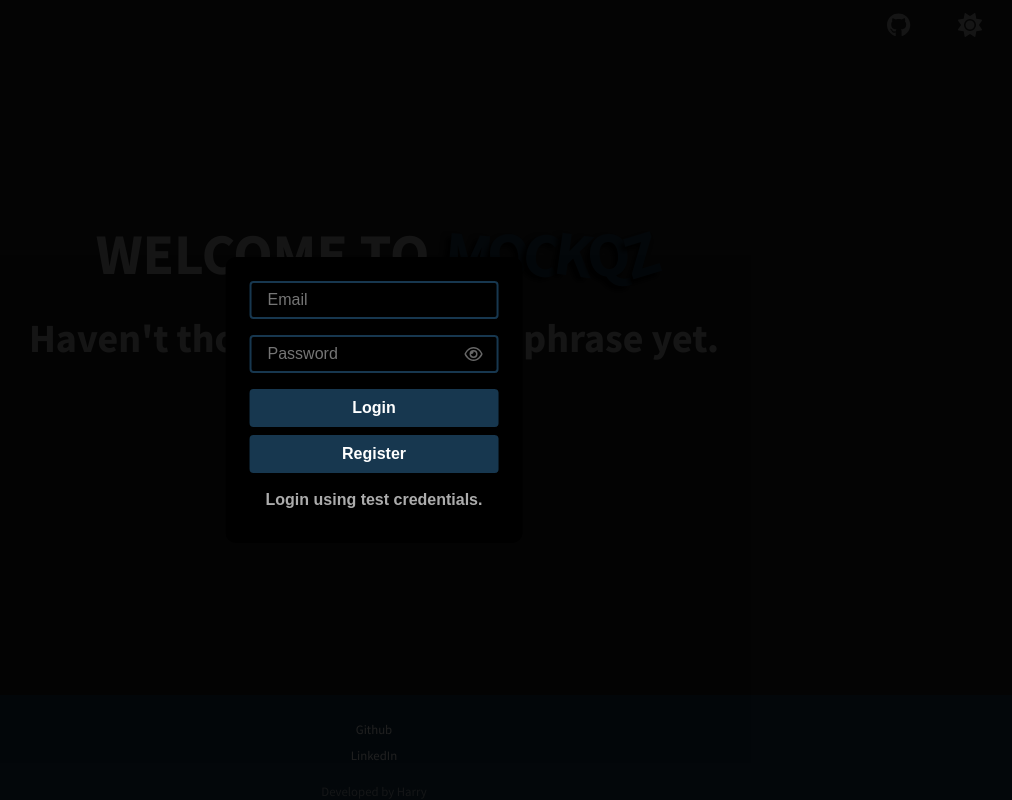
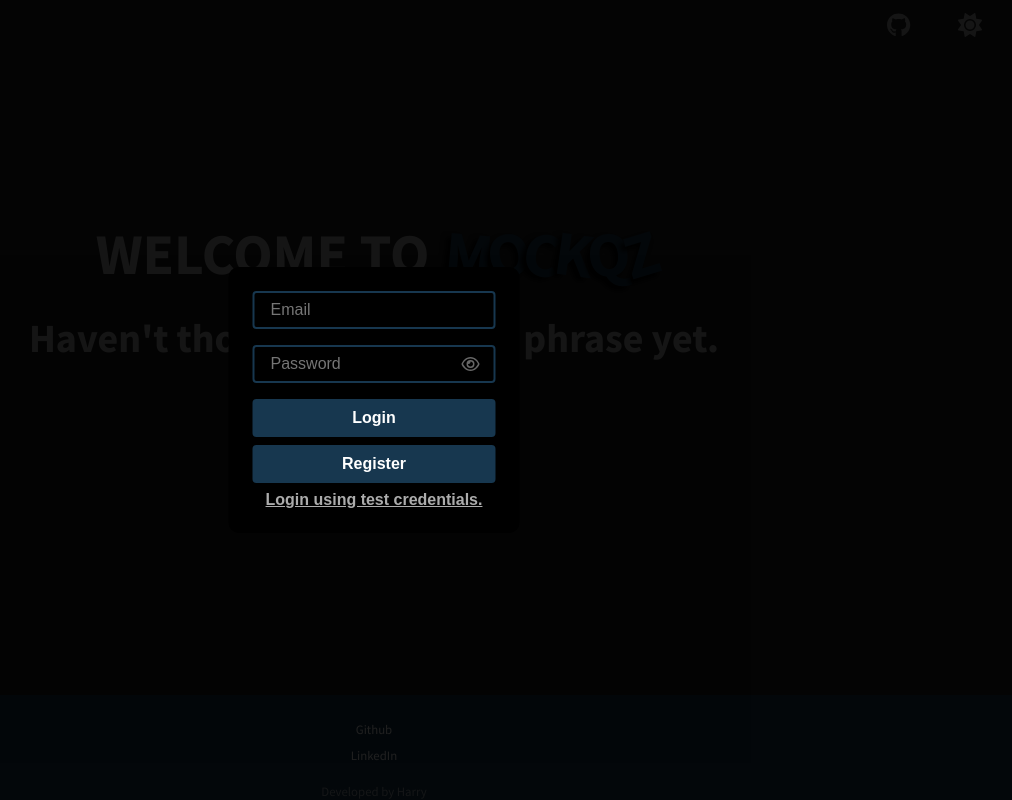
Before and after one commit to iHarryD/f-mock-qz, a React (Create React App) app: page / in a window 1280 px wide. Both pictures are taken after a click on the button "Single Player". Shown: the whole page, without its empty margins (266-1278 px from the left). Built offline with nearby package versions, Linux system fonts and the light colour scheme; no server answers.

Commit message:
feat: add service error handler

```diff
--- a/src/components/authModal/AuthModal.jsx
+++ b/src/components/authModal/AuthModal.jsx
@@ -6,11 +6,14 @@ import { login, signup } from "../../services/authServices";
 import { useNavigate } from "react-router-dom";
 import { useAuth } from "../../contexts/authContext";
 import { ButtonWithLoader } from "../buttons/Buttons";
+import { getErrorMessage } from "../../helpers/getErrorMessage";
 
 const testCredentials = {
   email: "test@mockqz.com",
   password: "sayshazam",
 };
+
+const emptyFieldMessage = "Please fill in all fields to proceed.";
 
 export default function AuthModal({ navigateTo }) {
   const [showPassword, setShowPassword] = useState(false);
@@ -39,11 +42,11 @@ export default function AuthModal({ navigateTo }) {
           navigate(navigateTo);
         },
         (err) => {
-          setError(err.message);
+          setError(getErrorMessage(err));
         }
       );
     } else {
-      setError("Fill in all fields to proceed.");
+      setError(emptyFieldMessage);
     }
   }
 
@@ -60,11 +63,11 @@ export default function AuthModal({ navigateTo }) {
           handleLogin();
         },
         (err) => {
-          setError(err.message);
+          setError(getErrorMessage(err));
         }
       );
     } else {
-      setError("Fill in all fields to proceed.");
+      setError(emptyFieldMessage);
     }
   }
 
@@ -106,7 +109,7 @@ export default function AuthModal({ navigateTo }) {
               clickHandler={() => handleRegister()}
             />
             <button
-              className="btn --text-btn"
+              className="btn --text-only-btn"
               onClick={() => {
                 emailInputRef.current.value = testCredentials.email;
                 passwordInputRef.current.value = testCredentials.password;
--- /dev/null
+++ b/src/helpers/axiosErrorHandler.js
@@ -0,0 +1,23 @@
+import axios from "axios";
+
+export function axiosErrorHandler(error) {
+  if (!axios.isAxiosError(error)) return;
+  const errorMessageFromServer = error.response.data?.message;
+  if (errorMessageFromServer) {
+    return errorMessageFromServer;
+  }
+  switch (error.response.status) {
+    case 400:
+      return "Data validation failed.";
+    case 401:
+      return "You need to login.";
+    case 403:
+      return "Prohibited action.";
+    case 404:
+      return "Requested data not found.";
+    case 408:
+      return "Request timeout. Try again later.";
+    default:
+      return "Something went wrong.";
+  }
+}
--- /dev/null
+++ b/src/helpers/getErrorMessage.js
@@ -0,0 +1,12 @@
+import axios from "axios";
+import { axiosErrorHandler } from "./axiosErrorHandler";
+
+export function getErrorMessage(error) {
+  if (axios.isAxiosError(error)) {
+    return axiosErrorHandler(error);
+  } else if (error instanceof Error) {
+    return error.message;
+  } else {
+    return "Something went wrong.";
+  }
+}
```
